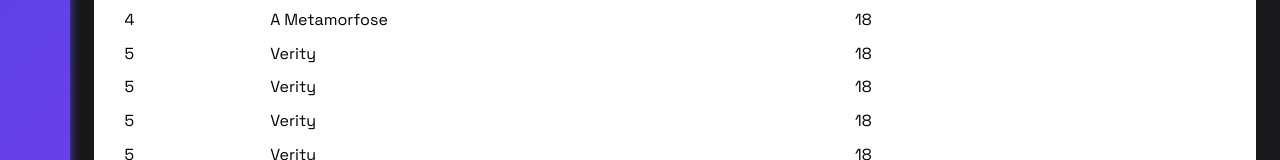
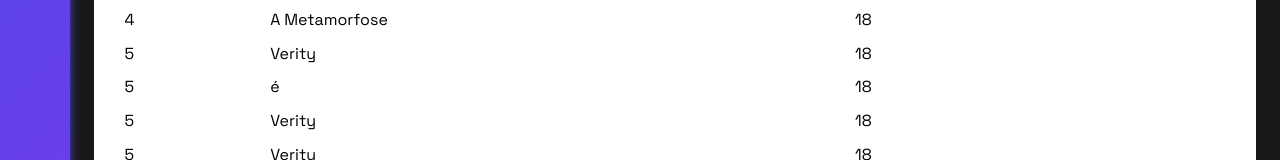
Before and after one commit to cauealb/biblioteca-front-simple, a React (Vite) app: page /dashboard/best-books in a window 1280 px wide. Shown: the part 275-435 px from the top of the page. Built offline with nearby package versions, Linux system fonts and the light colour scheme.

Commit message:
Incluoindo fitrio

```diff
--- a/src/pages/DashboardBooks/DashboardsBooksPages.tsx
+++ b/src/pages/DashboardBooks/DashboardsBooksPages.tsx
@@ -13,7 +13,7 @@
     {top: 3, name: "O Lado Feio do Amor", qtd: 18},
     {top: 4, name: "A Metamorfose", qtd: 18},
     {top: 5, name: "Verity", qtd: 18},
-    {top: 5, name: "Verity", qtd: 18},
+    {top: 5, name: "é ", qtd: 18},
     {top: 5, name: "Verity", qtd: 18},
     {top: 5, name: "Verity", qtd: 18},
     {top: 5, name: "Verity", qtd: 18},
@@ -52,10 +52,10 @@
         if(value === '') {
             setListBookSearch(arr)
         } else {
-            let filterArr = arr.filter(book => book.name.toLocaleLowerCase().includes(value.toLocaleLowerCase()))
+            let filterArr = arr.filter(book => book.name === value);
+
             setListBookSearch(filterArr)
         }
-        console.log(value)
     }
 
     return (
```
